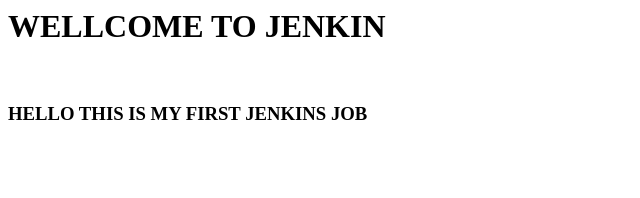
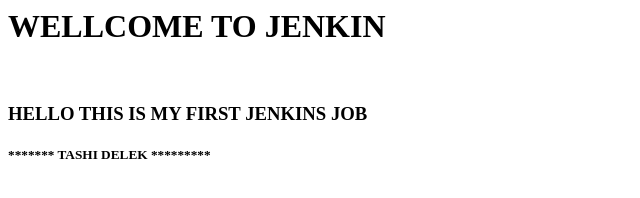
Before and after one commit to SonamYeshi/myfirstJenkin, a plain HTML site: page index.html in a window 1280 px wide. Shown: the whole page, without its empty margins (0-640 px from the left). Drawn offline with Linux system fonts and the light colour scheme.

Commit message:
this is commit

```diff
--- a/index.html
+++ b/index.html
@@ -1,2 +1,3 @@
 <h1>WELLCOME TO JENKIN</h1><br>
 <h3> HELLO THIS IS MY FIRST JENKINS JOB</h3>
+<h5>******* TASHI DELEK *********</h5>
```
Also changed, not shown: 1 other file.
